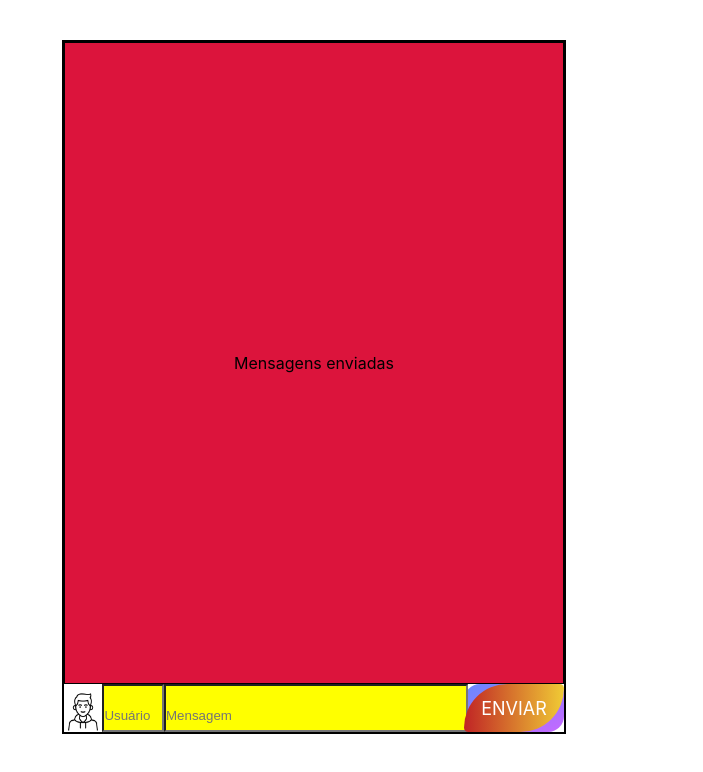
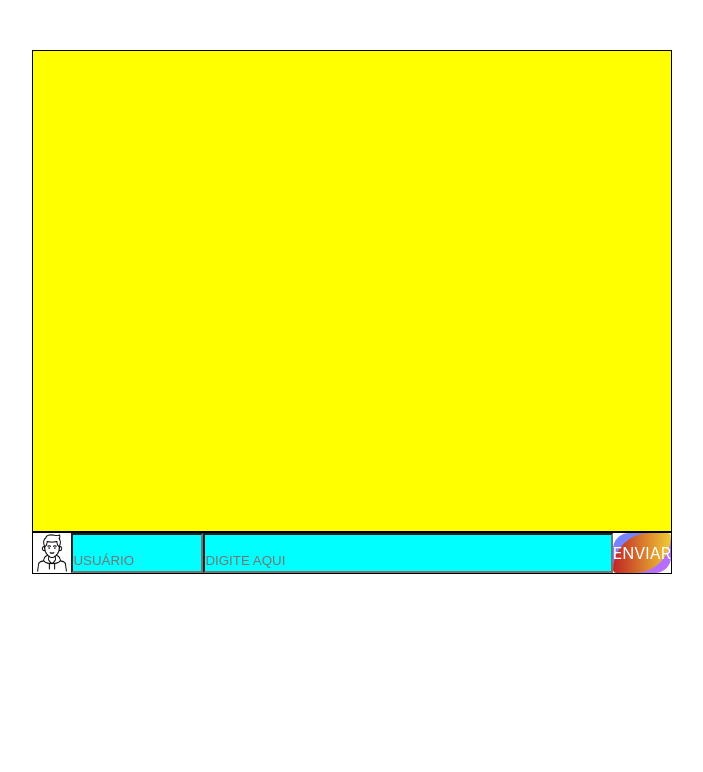
Before and after one commit to future4code/guimaraes-Crhistian-Silva, a React (Create React App) app in the folder modulo3/projeto-whatslab/: page / in a window 1280 px wide. Shown: the top 772 px of the page, without its empty margins (18-721 px from the left). Built offline with nearby package versions, Linux system fonts and the light colour scheme.

Commit message:
enfim consegui resolver e fazer aparecer os dados dos inputs

```diff
--- a/modulo3/projeto-whatslab/src/App.css
+++ b/modulo3/projeto-whatslab/src/App.css
@@ -5,18 +5,9 @@
 
 .BodyWatsLabContainer{
   display: flex;
-  max-width: 500px;
   flex-direction: column;
   border: 2px solid black;
-/*   height: 100vh; */
-  width: 50vw;
   margin: 10vh;
   margin-top: 5vh;
   margin-bottom: 5vh;
 }
-
-.BottomContainer{
-  display:grid;
-  grid-template-columns: repeat(5, 1fr);
-  height: 6vh;
-  }
--- a/modulo3/projeto-whatslab/src/App.js
+++ b/modulo3/projeto-whatslab/src/App.js
@@ -1,25 +1,137 @@
 import './App.css';
-import UserContainer from './components/usercontainer';
-import ButtonContainer from './components/buttoncontainer';
-import MessageContainer from './components/messagecontainer';
-import MessageSentContainer from './components/messagesentcontainer';
+import React from "react";
+import styled from "styled-components";
+import avatar from './img/boy.png';
+
+const BodyWatsLabContainer = styled.div`
+display: flex;
+flex-direction: column;
+width: 50vw;
+height: 70vh;
+margin: 50px;
+`
+const MessageSent = styled.div`
+  display: flex;
+  flex-direction: column;
+    background-color: yellow;
+    border: 1px solid black;
+    height: 60vh;
+    justify-content: flex-end;
+
+`
+const StyleMap = styled.div`
+display: flex;
+
+p{
+      display:flex;
+      height: 20px;
+      background-color: blue;
+      color: white;
+      padding-left: 5px;
+    }
+`
+const UserMessageContainer = styled.div`
+    display: flex;
+    justify-content: space-between;
+    border: 1px solid black;
 
 
-function App() {
-  return (
+    input{
+        background-color:cyan;
+        width: 100%;
+        padding-top: 15px;
+        border: 1px 0 solid;
 
-    <div className="BodyWatsLabContainer">
+    }
+    img{
+        display:flex;
+        width: 3vw;
+        height: 5vh;
+        align-self: flex-start;
+    }
+    .bodyUser{
+        width: 10vw;
+    }
+`
+const SendButton = styled.div`
+   display: flex;
+    justify-content: center;
+    align-items: center;
+    position: relative;
+    border-radius: 50vh 5vh;
+    background: linear-gradient(to right, #c02425, #f0cb35);
+    text-align: center;
+    color: white;
+    :hover{
+        transform: translateX(0) scale(1.1)
+    }
+::before{
+    content: "";
+    position: absolute;
+    top: 0;
+    left: 0;
+    width: 100%;
+    height: 100%;
+    background: linear-gradient(to bottom right, #6889FF 0%, #C668FF 100%);
+    z-index: -1;
+    border-radius: 2vh 1vh;
+}
+:active{
+    transform: translateY(1px)
+}
+}
+`
+class App extends React.Component{
+    state = {
+        bodyMessage :[],
+        inputUser: '',
+        inputMessage: ''
+      }
 
-      <MessageSentContainer/>
+  onChangeUser = (event) => {
+        this.setState({inputUser: event.target.value})
+        console.log(this.state)
+    }
 
-      <div className='BottomContainer'>
-        <UserContainer/>
-        <MessageContainer/>
-        <ButtonContainer/>
-      </div>
+    onChangeMessage = (event) =>{
+        this.setState({inputMessage: event.target.value})
+        console.log(this.state)
+    }
 
-    </div>
-  );
-}
+    onClickMessage = () =>{
+        const bodyMessages = {
+            id: Math.random(),
+            user: this.state.inputUser,
+            message: this.state.inputMessage,
+
+        }
+        const newBodyMessages = [...this.state.bodyMessage, bodyMessages]
+        this.setState({bodyMessage: newBodyMessages})
+        this.setState({inputUser: '', inputMessage: ''})
+        console.log('mensagem enviada', this.state)
+    }
+    render() {
+        const bodyMessageComponente = this.state.bodyMessage.map((message,index)=>{
+            return( <StyleMap><p key={index.id}> <b>{message.user}: </b> </p> <p> {message.message}</p></StyleMap>);
+          }
+          );
+
+        return(
+
+                <BodyWatsLabContainer>
+                    <MessageSent>
+                     {bodyMessageComponente}
+                    </MessageSent>
+                    <UserMessageContainer>
+                      <img src={avatar}/>
+                      <input className="bodyUser"placeholder="USUÁRIO" value={this.state.inputUser} onChange={this.onChangeUser}/>
+                      <input className="bodyMessage" placeholder='DIGITE AQUI' value={this.state.inputMessage} onChange={this.onChangeMessage}/>
+                      <SendButton onClick={this.onClickMessage}>ENVIAR</SendButton>
+                    </UserMessageContainer>
+
+                </BodyWatsLabContainer>
+        )
+    }
+  }
 
 export default App;
--- a/modulo3/projeto-whatslab/src/components/buttoncontainer.js
+++ /dev/null
@@ -1,49 +0,0 @@
-import React from 'react';
-import styled from 'styled-components';
-
-const SendButton = styled.div`
-   display: flex;
-    justify-content: center;
-    align-items: center;
-    position: relative;
-    border-radius: 50vh 5vh;
-    background: linear-gradient(to right, #c02425, #f0cb35);
-    text-align: center;
-    color: white;
-    :hover{
-        transform: translateX(0) scale(1.1)
-    }
-::before{
-    content: "";
-    position: absolute;
-    top: 0;
-    left: 0;
-    width: 100%;
-    height: 100%;
-    background: linear-gradient(to bottom right, #6889FF 0%, #C668FF 100%);
-    z-index: -1;
-    border-radius: 2vh 1vh;
-}
-:active{
-    transform: translateY(1px)
-}
-p{
-    font-size: 18px;
-}
-`
-
-export class ButtonContainer extends React.Component {
-
-    sentMessage = () =>{
-        console.log('mensagem enviada')
-    }
-
-render () {
-    return <SendButton onClick={this.sentMessage}>
-                <p>ENVIAR</p>
-            </SendButton>
-    }
-}
-
-
-export  default ButtonContainer
--- a/modulo3/projeto-whatslab/src/components/messagecontainer.js
+++ /dev/null
@@ -1,48 +0,0 @@
-import React from "react";
-import styled from "styled-components";
-
-
-const UserMessage = styled.div`
-   display: grid;
-    grid-column: 2 / 5;
-    background-color: blue;
-
-    input{
-        background-color: yellow;
-        width: 100%;
-        padding-top: 15px;
-
-    }
-`
-
-class MessageContainer extends React.Component{
-
-  textMessage = message => {
-      if(message.keyCode === 13){
-          const messageSent = message.target.value
-          console.log(messageSent)
-
-      }
-
-  }
-
-    render(){
-        return(
-
-                <UserMessage>
-                    <input className='UserMessage' type="text" name="mensagem" placeholder='Mensagem' onKeyDown={(message) => this.textMessage(message)}/>
-                </UserMessage>
-        )
-    }
-}
-
-/* function MessageContainer () {
-
-    return (
-                <UserMessage>
-                    <input className='UserMessage' name="mensagem" placeholder='Mensagem'/>
-                </UserMessage>
-    )
-} */
-
-export default MessageContainer
--- a/modulo3/projeto-whatslab/src/components/messagesentcontainer.js
+++ /dev/null
@@ -1,22 +0,0 @@
-import React from "react";
-import styled from "styled-components";
-
-
-const MessageSent = styled.div`
-    display: flex;
-    background-color: crimson;
-    border: 1px solid black;
-    height: 80vh;
-    justify-content: center;
-    align-items: center;
-`
-
-function MessageSentContainer () {
-    return (
-                <MessageSent>
-                    Mensagens enviadas
-                </MessageSent>
-    )
-}
-
-export default MessageSentContainer
--- a/modulo3/projeto-whatslab/src/components/usercontainer.js
+++ /dev/null
@@ -1,34 +0,0 @@
-import React from 'react';
-import styled from 'styled-components';
-import avatar from '../img/boy.png'
-
-const UserName = styled.div`
-    display: flex;
-    text-align: flex-end;
-    input{
-        display:flex;
-        background-color: yellow;
-        width: 100%;
-        padding-top: 15px;
-    }
-    img{
-        display:flex;
-        width: 3vw;
-        height: 5vh;
-        align-self: flex-end;
-    }
-
-`
-
-function UserContainer() {
-    return (
-
-        <UserName>
-            <img src={avatar}/>
-            <input className="UserName" placeholder="Usuário"/>
-        </UserName>
-    )
-}
-
-
-export  default UserContainer
```
